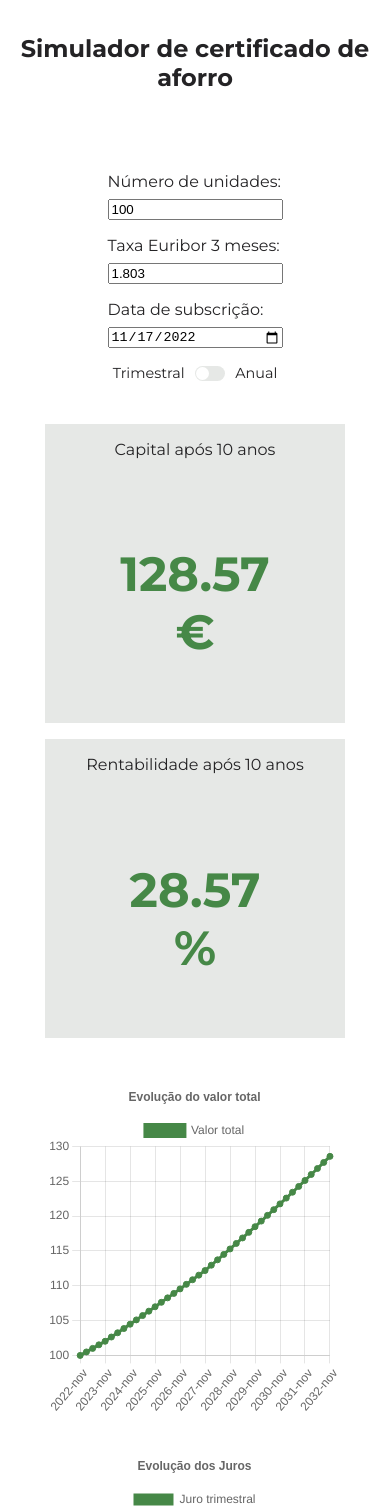
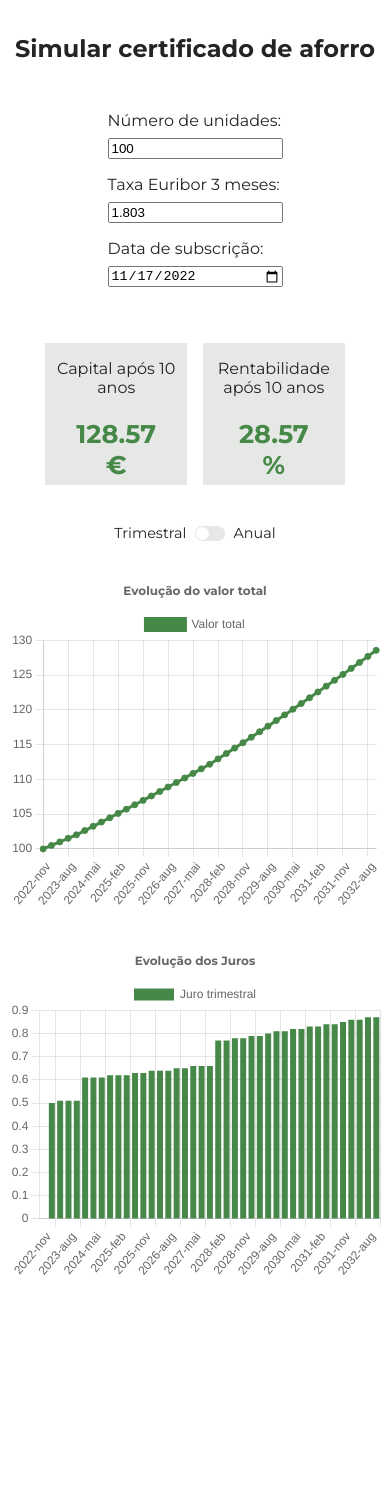
Before and after one commit to duartencar/ca-simulator, a Next.js app: page / in a window 390 px wide. Shown: the top 1508 px of the page. After the commit the page ends 1299 px from the top, so only its background shows below. Built offline with nearby package versions, Linux system fonts and the light colour scheme.

Commit message:
Improved responsiveness

```diff
--- a/components/MainStats/MainStats.js
+++ b/components/MainStats/MainStats.js
@@ -4,7 +4,6 @@ function MainStats({ values }) {
 
     const finalCapital = values[values.length - 1];
     const profit = Math.round(((values[values.length - 1] - values[0]) / values[0] * 100 + Number.EPSILON) * 100) / 100;
-    // Math.round((newValue + Number.EPSILON) * 100) / 100)
 
     return (
         <div className={styles.statsWrapper}>
--- a/components/MainStats/MainStats.module.css
+++ b/components/MainStats/MainStats.module.css
@@ -1,7 +1,8 @@
 .statsWrapper {
     width: 80%;
     display: flex;
-    justify-content: space-evenly;
+    justify-content: flex-end;
+    gap: 1rem;
     padding: 2.5% 0;
     align-content: center;
     align-items: center;
@@ -9,7 +10,7 @@
 }
 
 .stat {
-    width: 45%;
+    width: 30%;
     aspect-ratio: 1 / 1;
     background-color: #E6E8E6;
     display: grid;
@@ -19,14 +20,55 @@
 .statValue {
     align-self: center;
     align-items: center;
-    font-size: 3rem;
     display: flex;
+    font-size: 2rem;
     flex-direction: column;
     color: #468847;
     font-weight: 700;
 }
 
+@media only screen and (max-width: 1440px) {
+    .statValue {
+        font-size: 1.5rem;
+    }
+
+    .stat {
+        width: 35%;
+    }
+}
+
+@media only screen and (max-width: 1170px) {
+
+    .statsWrapper {
+        width: 100%;
+    }
+
+    .stat {
+        width: 45%;
+    }
+
+    .statValue {
+        font-size: 1.2rem;
+    }
+}
+
 @media only screen and (max-width: 768px) {
+    /* .statsWrapper {
+        display: flex;
+        flex-direction: column;
+        gap: 1rem;
+    } */
+
+    .stat {
+        width: 100%;
+    }
+
+    .statValue {
+        font-size: 1.6rem;
+    }
+}
+
+@media only screen and (max-width: 375px) {
     .statsWrapper {
         display: flex;
         flex-direction: column;
@@ -36,4 +78,8 @@
     .stat {
         width: 100%;
     }
+
+    .statValue {
+        font-size: 3rem;
+    }
 }
--- a/components/PageTitle.js
+++ b/components/PageTitle.js
@@ -1,7 +1,7 @@
 const PageTitle = () => {
     return (
         <div className="Title">
-            <h1>Simulador de certificado de aforro</h1>
+            <h1>Simular certificado de aforro</h1>
         </div>
     );
 };
--- a/components/ProfitChart.js
+++ b/components/ProfitChart.js
@@ -22,17 +22,11 @@ const options = {
     responsive: true,
     maintainAspectRatio: false,
     plugins: {
-        legend: {
-            position: 'top',
-            font: {
-                family: "'Quicksand', sans-serif"
-            }
-        },
         title: {
             display: true,
             text: 'Evolução dos Juros',
             font: {
-                family: "'Quicksand', sans-serif"
+                family: "'Montserrat', sans-serif"
             }
         },
         scales: {
@@ -43,7 +37,7 @@ const options = {
     }
 };
 
-const ProfitChart = ({ labels, values, showYearly }) => {
+const ProfitChart = ({ labels, values, showYearly, isSmallMobile }) => {
 
     const profitValues = [0];
     const chartLabels = [labels[0]];
@@ -66,9 +60,11 @@ const ProfitChart = ({ labels, values, showYearly }) => {
         ]
     }
 
+    const chartWidth = isSmallMobile ? "100%" : "80%";
+
     return (
         <div className='totalValueChart' style={{
-            position: "relative", height: "40vh", width: "80%"
+            position: "relative", height: "40vh", width: chartWidth
         }}>
             <Bar options={options} data={chartData} />
         </div >
--- a/components/TotalAmountChart.js
+++ b/components/TotalAmountChart.js
@@ -27,20 +27,20 @@ const options = {
         legend: {
             position: 'top',
             font: {
-                family: "'Quicksand', sans-serif"
+                family: "'Montserrat', sans-serif"
             }
         },
         title: {
             display: true,
             text: 'Evolução do valor total',
             font: {
-                family: "'Quicksand', sans-serif"
+                family: "'Montserrat', sans-serif"
             }
         },
     }
 };
 
-const TotalAmountChart = ({ labels, values, showYearly }) => {
+const TotalAmountChart = ({ labels, values, showYearly, isSmallMobile }) => {
 
     const totalValueData = [values[0]];
     const chartLabels = [labels[0]];
@@ -63,9 +63,11 @@ const TotalAmountChart = ({ labels, values, showYearly }) => {
         ]
     }
 
+    const chartWidth = isSmallMobile ? "100%" : "80%";
+
     return (
         <div className='totalValueChart' style={{
-            position: "relative", height: "40vh", width: "80%"
+            position: "relative", height: "40vh", width: chartWidth
         }}>
             <Line options={options} data={chartData} />
         </div >
--- a/pages/_app.js
+++ b/pages/_app.js
@@ -8,7 +8,7 @@ function MyApp({ Component, pageProps }) {
                 <meta charSet="UTF-8" />
                 <meta httpEquiv="X-UA-Compatible" content="IE=edge" />
                 <meta name="viewport" content="width=device-width, initial-scale=1.0" />
-                <title>Simulador Certificado de Aforro</title>
+                <title>Simular CA</title>
                 <link rel="preconnect" href="https://fonts.googleapis.com" />
                 <link rel="preconnect" href="https://fonts.gstatic.com" crossOrigin="true" />
                 <link href="https://fonts.googleapis.com/css2?family=Montserrat:wght@400;700&display=swap" rel="stylesheet" />
--- a/pages/index.js
+++ b/pages/index.js
@@ -24,7 +24,7 @@ export default function Home() {
 
 
 	function handleWindowSizeChange() {
-		setIsMobile(window.innerWidth <= 768);
+		setIsMobile(window.innerWidth <= 375);
 	}
 
 	useEffect(() => {
@@ -74,10 +74,18 @@ export default function Home() {
 				</div>
 				<div className={styles.interactive}>
 					<div className={styles.displayArea}>
-						{useMemo(() => <MainStats values={totalCapital} />, [totalCapital])}
-						<TotalAmountChart labels={labels} values={totalCapital} showYearly={displayAnnually} />
-						<ProfitChart labels={labels} values={totalCapital} showYearly={displayAnnually} />
+						<div className={styles.timeFrameControl}>
+							<label>Trimestral</label>
+							<label className={styles.switch}>
+								<input type="checkbox" value={displayAnnually} onChange={() => setDisplayAnnualy(!displayAnnually)} />
+								<span className={styles.slider}></span>
+							</label>
+							<label>Anual</label>
 						</div>
+						<TotalAmountChart labels={labels} values={totalCapital} showYearly={displayAnnually} isSmallMobile={isMobile} />
+						<ProfitChart labels={labels} values={totalCapital} showYearly={displayAnnually} isSmallMobile={isMobile} />
+					</div>
+					<div className={styles.hero}>
 						<div className={styles.inputArea}>
 							<div className={styles.simInput}>
 								<label>Número de unidades:</label>
@@ -91,15 +99,10 @@ export default function Home() {
 								<label>Data de subscrição:</label>
 								<input type="date" name="Start date" min="2017-10-01" max="2025-10-30" value={startingDate} onChange={(e) => onDateChange(e)} />
 							</div>
-						<div className={styles.timeFrameControl}>
-							<label>Trimestral</label>
-							<label className={styles.switch}>
-								<input type="checkbox" value={displayAnnually} onChange={() => setDisplayAnnualy(!displayAnnually)} />
-								<span className={styles.slider}></span>
-							</label>
-							<label>Anual</label>
 						</div>
+						{useMemo(() => <MainStats values={totalCapital} />, [totalCapital])}
 					</div>
+
 				</div>
 			</div>
 			<div className={styles.pub}>
--- a/pages/index.module.css
+++ b/pages/index.module.css
@@ -18,9 +18,10 @@
 }
 
 .interactive {
-    display: grid;
-    grid-template-columns: 10fr 2fr;
-    align-items: flex-start;
+    display: flex;
+    flex-direction: column-reverse;
+    align-items: center;
+    gap: 2rem;
     width: 100%;
 }
 
@@ -28,9 +29,17 @@
     width: 100%;
     display: flex;
     flex-direction: column;
-    justify-content: space-between;
+    justify-content: space-around;
     align-items: center;
     row-gap: 2rem;
+}
+
+.hero {
+    width: 80%;
+    display: flex;
+    flex-direction: row;
+    justify-content: space-around;
+    align-items: center;
 }
 
 .inputArea {
@@ -58,6 +67,7 @@
     align-items: center;
     justify-content: space-around;
     font-size: 0.9rem;
+    min-width: 170px;
 }
 
 .switch {
@@ -119,6 +129,7 @@ input:checked+.slider:before {
         display: flex;
         flex-direction: column;
         justify-content: flex-start;
+        grid-template-columns: 2fr 8fr 2fr;
     }
 
     .interactive {
@@ -127,12 +138,28 @@ input:checked+.slider:before {
         align-items: center;
     }
 
+    .hero {
+        flex-direction: column;
+        width: 80%;
+    }
+
     .PageTitle {
         font-size: 12px;
     }
 
     .inputArea {
         margin: 2rem 0;
+        padding-top: 0;
         justify-content: center;
     }
 }
+
+@media only screen and (max-width: 375px) {
+    .homePage {
+        grid-template-columns: 1fr 10fr 1fr;
+    }
+
+    .hero {
+        width: 100%;
+    }
+}
```
Also changed, not shown: 1 other file (tests, documents, lock files or other folders). Lines whose indentation alone changed are shown as unchanged.
